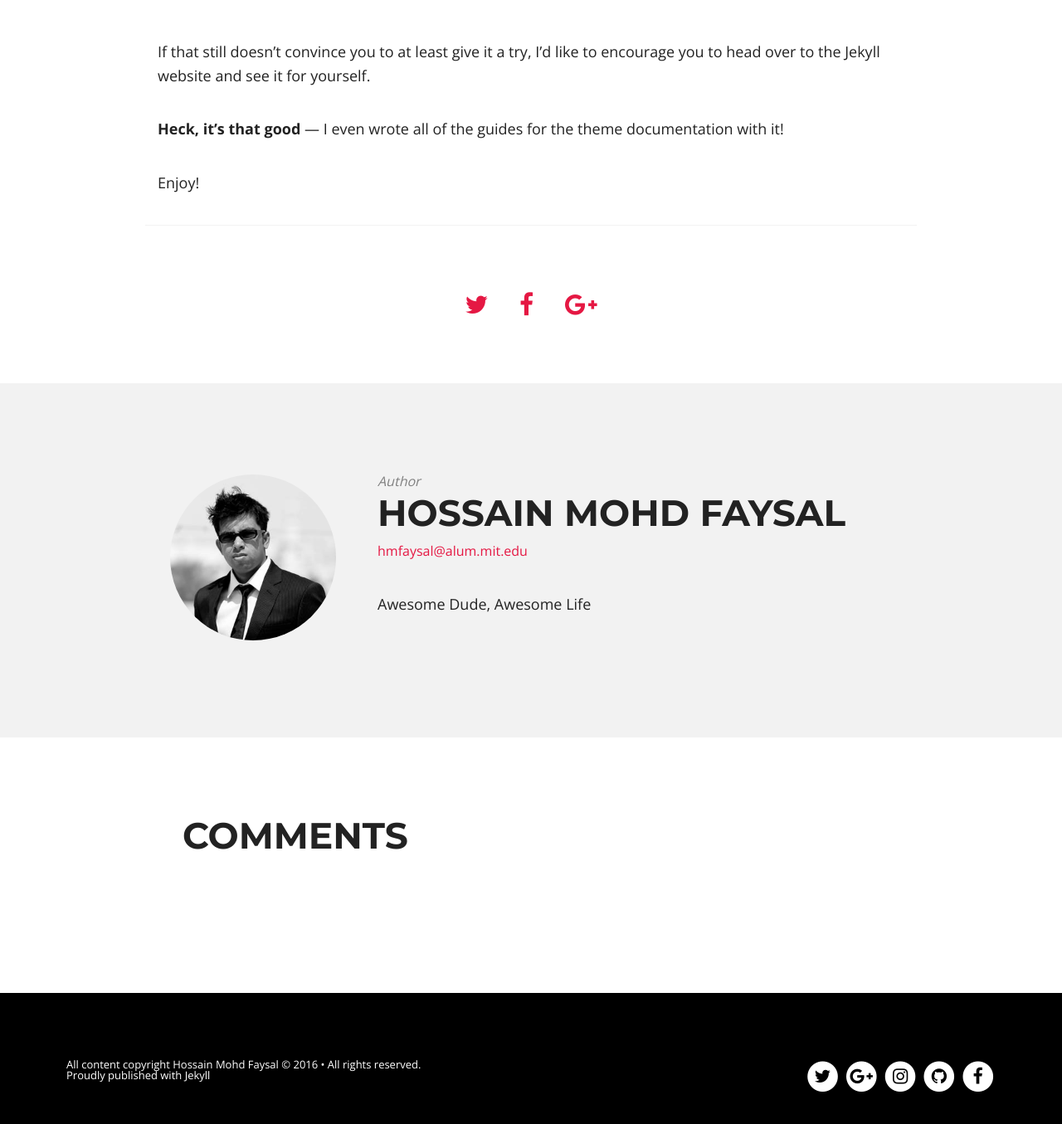
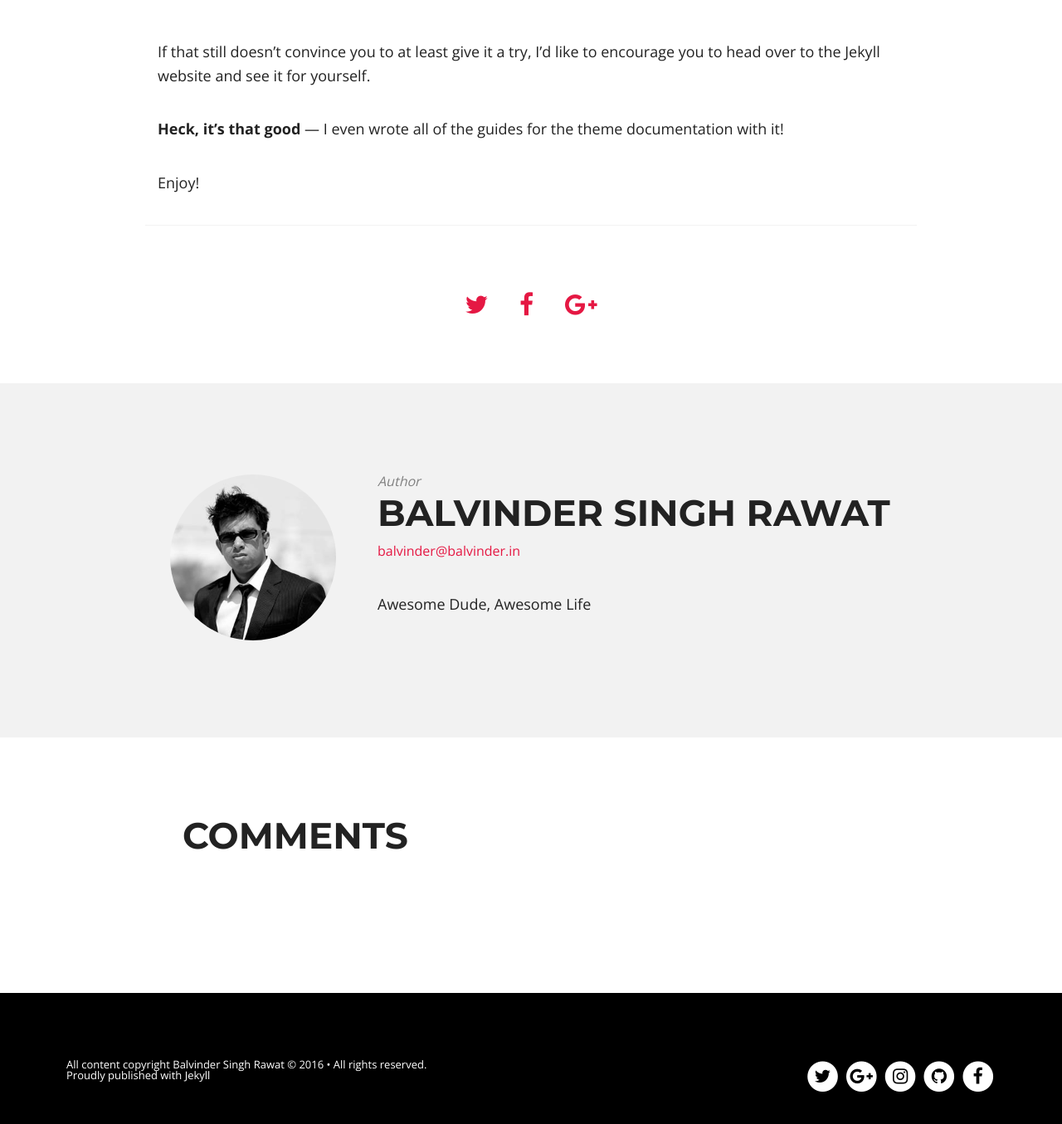
Before and after one commit to balrawat/balrawat.github.io, a Jekyll site: the page built from _posts/2014-07-23-why-jekyll.md, in a window 1280 px wide and 1400 px high, scrolled down 1288 px. Shown: the top 1355 px of the window at 83% size. Built offline with Jekyll 4.4.1, drawn with Linux system fonts in a browser that asks for light colours; nearby versions of some CDN libraries; comment, search, counter and statistics services are not loaded; some of the changed text lies outside the part shown.

Commit message:
corrected urls

```diff
--- a/_config.yml
+++ b/_config.yml
@@ -7,25 +7,25 @@
 # Change url to your domain. Leave localhost server or blank when working locally.
 # or use the hint from http://jekyllrb.com/docs/github-pages/ to keep this the same
 # whether working locally or remotely. Start Jekyll with: jekyll serve --baseurl ''
-url:        	  /Notepad
+url:        	  /
 
 # Owner/author information
 owner:
-  name:           Hossain Mohd Faysal
+  name:           Balvinder Singh Rawat
   avatar:         hmfaysal.jpg
-  email:          hmfaysal@alum.mit.edu
+  email:          balvinder@balvinder.in
   # Use the coder's toolbox at http://coderstoolbox.net/string/#!encoding=xml&action=encode&charset=us_ascii to encode your description into XML string
   description:    Awesome Dude, Awesome Life
   # Social networking links used in footer. Update and remove as you like.
-  twitter:        hmfaysal
-  facebook:       hmfaysal
-  github:         hmfaysal
-  instagram:      hmfaysal
+  twitter:        halvinder_linux
+  facebook:       balvinder.rawat
+  github:         balrawat
+  instagram:      halrawat
   # For Google Authorship https://plus.google.com/authorship
   google_plus:    https://plus.google.com/u/0/102602916593522619858
 
 # Analytics and webmaster tools stuff goes here
-google_analytics:   UA-39365944-7
+google_analytics:   UA-39365944
 google_verify:
 # https://ssl.bing.com/webmaster/configure/verify/ownership Option 2 content= goes here
 bing_verify:
@@ -71,8 +71,8 @@
 
 prose:
   rooturl: '_posts'
-  siteurl: 'http://hmfaysal.github.io/Notepad/'
-  relativeLinks: 'http://hmfaysal.github.io/Notepad/links.jsonp'
+  siteurl: 'http://balrawat.gitub.io/'
+  relativeLinks: 'http://balrawat.github.io/links.jsonp'
   media: 'images'
   metadata:
     _posts:
```
